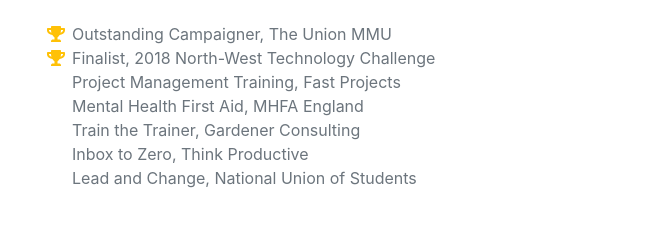
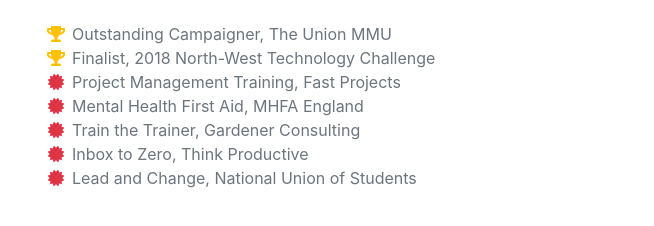
Before and after one commit to andyharmon/andyharmon.github.io, a plain HTML site: page index.html in a window 1280 px wide. Shown: the part 4357-4583 px from the top of the page, without its empty margins (288-942 px from the left). Drawn offline with nearby package versions, Linux system fonts and the light colour scheme; a web font is replaced by a local one.

Commit message:
Correct Awesome Icons for certs

```diff
--- a/index.html
+++ b/index.html
@@ -147,19 +147,19 @@
                             <span class="fa-li"><i class="fas fa-trophy text-warning"></i></span>Finalist, 2018 North-West Technology Challenge
                         </li>
                         <li>
-                            <span class="fa-li"><i class="certificate"></i></span>Project Management Training, Fast Projects
+                            <span class="fa-li"><i class="fas fa-certificate text-danger"></i></span>Project Management Training, Fast Projects
                         </li>
                         <li>
-                            <span class="fa-li"><i class="certificate"></i></span>Mental Health First Aid, MHFA England
+                            <span class="fa-li"><i class="fas fa-certificate text-danger"></i></span>Mental Health First Aid, MHFA England
                         </li>
                         <li>
-                            <span class="fa-li"><i class="certificate"></i></span>Train the Trainer, Gardener Consulting
+                            <span class="fa-li"><i class="fas fa-certificate text-danger"></i></span>Train the Trainer, Gardener Consulting
                         </li>
                         <li>
-                            <span class="fa-li"><i class="certificate"></i></span>Inbox to Zero, Think Productive
+                            <span class="fa-li"><i class="fas fa-certificate text-danger"></i></span>Inbox to Zero, Think Productive
                         </li>
                         <li>
-                            <span class="fa-li"><i class="certificate"></i></span>Lead and Change, National Union of Students
+                            <span class="fa-li"><i class="fas fa-certificate text-danger"></i></span>Lead and Change, National Union of Students
                         </li>
                     </ul>
                 </div>
```
